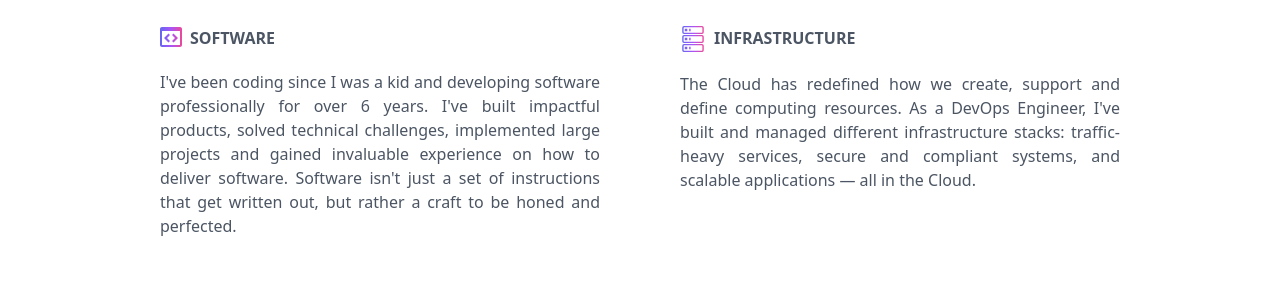
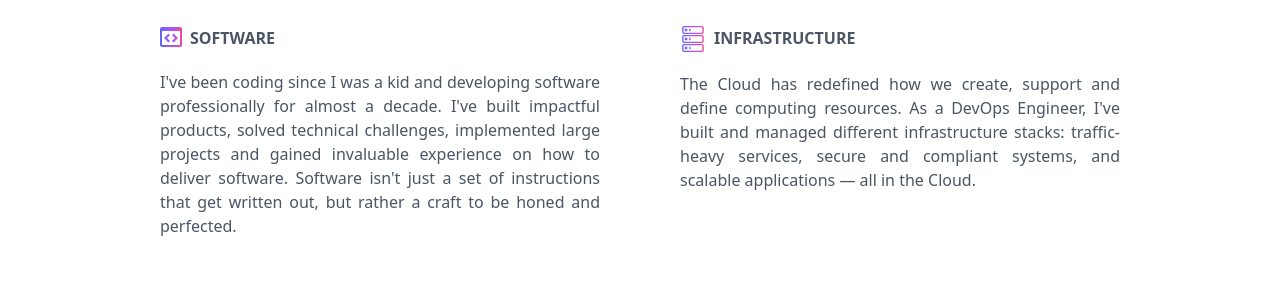
Before and after one commit to yoaquim/resume, a React (Create React App) app: page / in a window 1280 px wide. Shown: the part 828-1116 px from the top of the page. Built offline with nearby package versions, Linux system fonts and the light colour scheme.

Commit message:
Update WIAGT

```diff
--- a/src/components/WhatImGoodAt.tsx
+++ b/src/components/WhatImGoodAt.tsx
@@ -24,7 +24,7 @@ export default function WhatImGoodAt() {
                     After countless iterations and trial-and-error, I've learned how to iterate on value and kill time-sinks.
                 </Trait>
                 <Trait title="Software" icon={appCode}>
-                    I've been coding since I was a kid and developing software professionally for over 6 years.
+                    I've been coding since I was a kid and developing software professionally for almost a decade.
                     I've built impactful products, solved technical challenges, implemented large projects
                     and gained invaluable experience on how to deliver software. Software isn't just
                     a set of instructions that get written out, but rather a craft to be honed and perfected.
```
